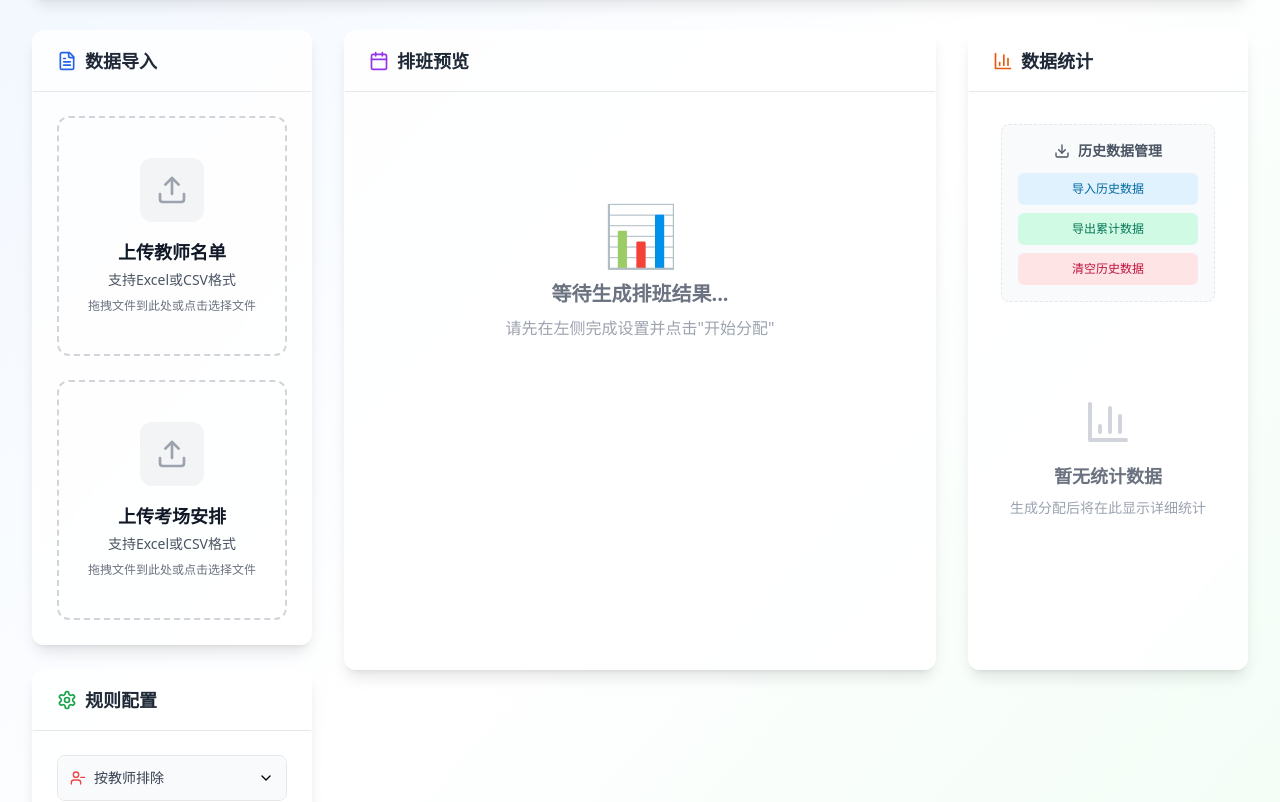
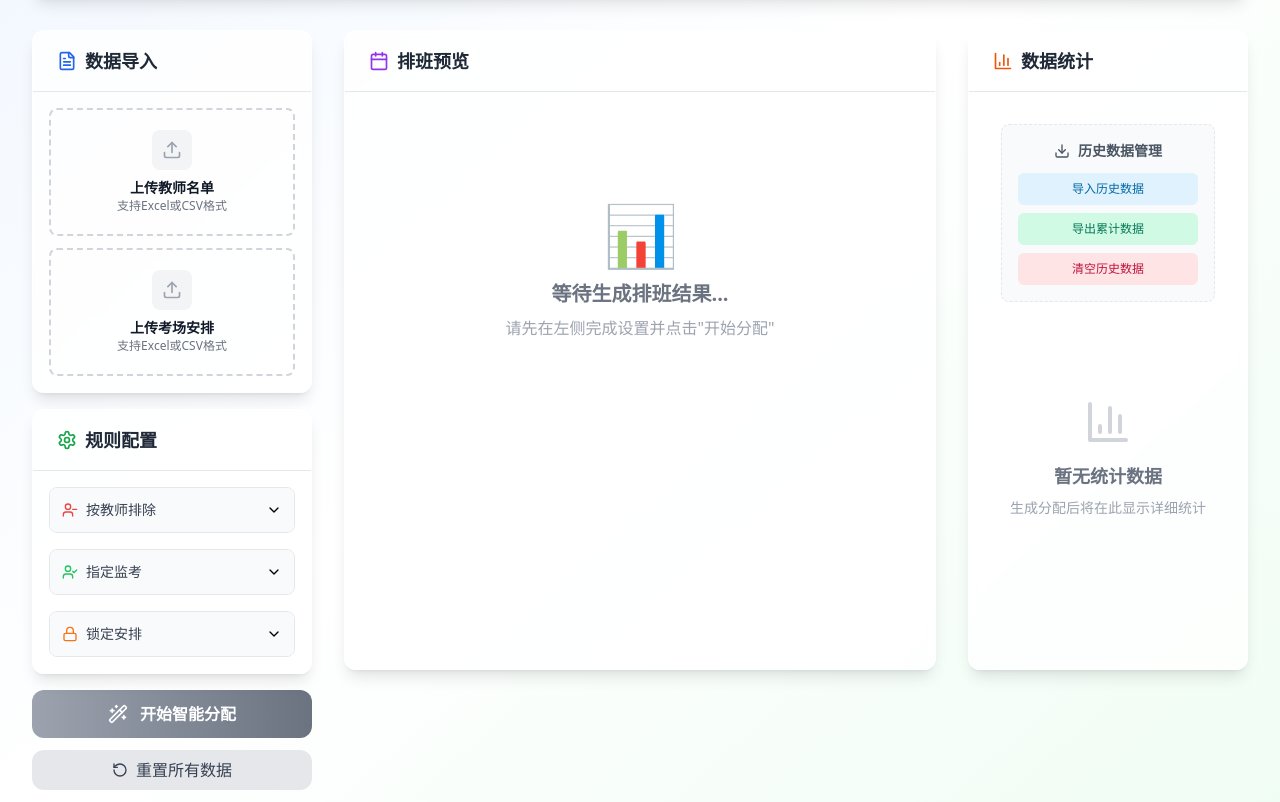
Before and after one commit to ZhiquAI/Smart-Proctoring-Schedule-System, a React (Vite) app: page / in a window 1280 px wide. Shown: the part 300-1102 px from the top of the page. Built offline with nearby package versions, Linux system fonts and the light colour scheme.

Commit message:
压缩数据导入区域高度，优化布局比例

```diff
--- a/src/App.tsx
+++ b/src/App.tsx
@@ -242,25 +242,28 @@ function App() {
         {/* Main Content */}
         <div className="grid grid-cols-12 gap-8">
           {/* Left Panel - Settings */}
-          <div className="col-span-12 lg:col-span-3 space-y-6">
-            {/* File Upload Card */}
+          <div className="col-span-12 lg:col-span-3 space-y-4">
+            {/* File Upload Card - Compressed */}
             <Card
               title="数据导入"
               icon={<FileText className="w-5 h-5 text-blue-600" />}
               className="h-fit"
+              padding="sm"
             >
-              <div className="space-y-6">
+              <div className="space-y-3">
                 <FileUpload type="teacher" onDataLoaded={handleTeacherData} />
                 <FileUpload type="schedule" onDataLoaded={handleScheduleData} />
               </div>
             </Card>
 
-            {/* Rules Configuration Card */}
+            {/* Rules Configuration Card - Compressed */}
             <Card
               title="规则配置"
               icon={<Settings className="w-5 h-5 text-green-600" />}
-              className="h-fit"
+              className="flex-1"
+              padding="sm"
             >
+              <div className="max-h-[calc(80vh-280px)] overflow-y-auto">
                 <RulesPanel
                   teachers={teachers}
                   sessions={sessions}
@@ -270,24 +273,25 @@ function App() {
                   onAddExclusion={addTeacherExclusion}
                   onRemoveExclusion={removeTeacherExclusion}
                 />
+              </div>
             </Card>
 
             {/* Action Buttons */}
-            <div className="space-y-4">
+            <div className="space-y-3">
               <button
                 onClick={handleGenerateAssignments}
                 disabled={!canGenerate || isLoading}
-                className="w-full bg-gradient-to-r from-blue-500 to-purple-600 hover:from-blue-600 hover:to-purple-700 text-white font-bold py-4 px-6 rounded-xl transition-all shadow-lg hover:shadow-xl disabled:from-gray-400 disabled:to-gray-500 disabled:cursor-not-allowed disabled:shadow-none flex items-center justify-center gap-3 text-lg"
+                className="w-full bg-gradient-to-r from-blue-500 to-purple-600 hover:from-blue-600 hover:to-purple-700 text-white font-bold py-3 px-6 rounded-xl transition-all shadow-lg hover:shadow-xl disabled:from-gray-400 disabled:to-gray-500 disabled:cursor-not-allowed disabled:shadow-none flex items-center justify-center gap-3"
               >
-                <Wand2 className="w-6 h-6" />
+                <Wand2 className="w-5 h-5" />
                 <span>{isLoading ? '分配中...' : '开始智能分配'}</span>
               </button>
 
               <button
                 onClick={() => setShowResetModal(true)}
-                className="w-full bg-gray-200 hover:bg-gray-300 text-gray-700 font-medium py-3 px-6 rounded-xl transition-all flex items-center justify-center gap-2"
+                className="w-full bg-gray-200 hover:bg-gray-300 text-gray-700 font-medium py-2 px-6 rounded-xl transition-all flex items-center justify-center gap-2"
               >
-                <RotateCcw className="w-5 h-5" />
+                <RotateCcw className="w-4 h-4" />
                 <span>重置所有数据</span>
               </button>
             </div>
--- a/src/components/FileUpload.tsx
+++ b/src/components/FileUpload.tsx
@@ -96,11 +96,11 @@ const FileUpload: React.FC<FileUploadProps> = ({ type, onDataLoaded, className =
   const hasData = uploadedFile && processingResult?.data.length > 0;
 
   return (
-    <div className={`space-y-4 ${className}`}>
-      {/* File Drop Zone */}
+    <div className={`space-y-2 ${className}`}>
+      {/* File Drop Zone - Compressed */}
       <div
         className={`
-          relative border-2 border-dashed rounded-xl p-6 transition-all duration-300 cursor-pointer group
+          relative border-2 border-dashed rounded-lg p-3 transition-all duration-300 cursor-pointer group
           ${isDragOver
             ? 'border-blue-400 bg-blue-50 scale-105 shadow-lg'
             : hasData
@@ -123,26 +123,20 @@ const FileUpload: React.FC<FileUploadProps> = ({ type, onDataLoaded, className =
         />
 
         {isLoading ? (
-          <div className="flex items-center justify-center gap-3 py-4">
-            <LoadingSpinner size="md" />
-            <div className="text-center">
-              <p className="text-sm font-medium text-gray-700">处理中...</p>
-              <p className="text-xs text-gray-500 mt-1">正在解析文件内容</p>
-            </div>
+          <div className="flex items-center justify-center gap-2 py-2">
+            <LoadingSpinner size="sm" />
+            <span className="text-xs text-gray-600">处理中...</span>
           </div>
         ) : uploadedFile ? (
           <div className="flex items-center justify-between">
-            <div className="flex items-center gap-4">
-              <div className="w-12 h-12 bg-green-100 rounded-lg flex items-center justify-center">
-                <CheckCircle className="w-6 h-6 text-green-600" />
+            <div className="flex items-center gap-2">
+              <div className="w-8 h-8 bg-green-100 rounded-md flex items-center justify-center">
+                <CheckCircle className="w-4 h-4 text-green-600" />
               </div>
               <div>
-                <p className="text-sm font-semibold text-gray-900">{uploadedFile.name}</p>
-                <p className="text-xs text-gray-600 mt-1">
-                  已成功加载 <span className="font-medium text-green-600">{processingResult?.data.length || 0}</span> 条记录
-                </p>
-                <p className="text-xs text-gray-500">
-                  文件大小: {(uploadedFile.size / 1024).toFixed(1)} KB
+                <p className="text-xs font-semibold text-gray-900 truncate max-w-32">{uploadedFile.name}</p>
+                <p className="text-xs text-green-600">
+                  {processingResult?.data.length || 0} 条记录
                 </p>
               </div>
             </div>
@@ -151,43 +145,40 @@ const FileUpload: React.FC<FileUploadProps> = ({ type, onDataLoaded, className =
                 e.stopPropagation();
                 handleRemove();
               }}
-              className="p-2 rounded-lg hover:bg-red-100 text-red-500 transition-colors group"
+              className="p-1 rounded-md hover:bg-red-100 text-red-500 transition-colors"
               title="移除文件"
             >
-              <X className="w-5 h-5 group-hover:scale-110 transition-transform" />
+              <X className="w-3 h-3" />
             </button>
           </div>
         ) : (
-          <div className="flex flex-col items-center gap-4 py-4">
-            <div className="w-16 h-16 bg-gray-100 rounded-xl flex items-center justify-center group-hover:bg-blue-100 transition-colors">
-              <Upload className="w-8 h-8 text-gray-400 group-hover:text-blue-500 transition-colors" />
+          <div className="flex flex-col items-center gap-2 py-2">
+            <div className="w-10 h-10 bg-gray-100 rounded-lg flex items-center justify-center group-hover:bg-blue-100 transition-colors">
+              <Upload className="w-5 h-5 text-gray-400 group-hover:text-blue-500 transition-colors" />
             </div>
             <div className="text-center">
-              <p className="text-lg font-semibold text-gray-900 mb-1">
+              <p className="text-sm font-semibold text-gray-900">
                 上传{currentConfig.label}
               </p>
-              <p className="text-sm text-gray-600 mb-2">{currentConfig.description}</p>
-              <p className="text-xs text-gray-500">
-                拖拽文件到此处或点击选择文件
-              </p>
+              <p className="text-xs text-gray-500">{currentConfig.description}</p>
             </div>
           </div>
         )}
 
         {/* Drag Overlay */}
         {isDragOver && (
-          <div className="absolute inset-0 bg-blue-500/10 border-2 border-blue-500 border-dashed rounded-xl flex items-center justify-center">
+          <div className="absolute inset-0 bg-blue-500/10 border-2 border-blue-500 border-dashed rounded-lg flex items-center justify-center">
             <div className="text-center">
-              <Upload className="w-12 h-12 text-blue-500 mx-auto mb-2" />
-              <p className="text-blue-700 font-medium">释放文件以上传</p>
+              <Upload className="w-8 h-8 text-blue-500 mx-auto mb-1" />
+              <p className="text-blue-700 font-medium text-xs">释放文件以上传</p>
             </div>
           </div>
         )}
       </div>
 
-      {/* Processing Results */}
+      {/* Processing Results - Compressed */}
       {processingResult && (
-        <div className="space-y-3">
+        <div className="space-y-1">
           {processingResult.errors.length > 0 && (
             <Alert
               type="error"
```
Lines whose indentation alone changed are shown as unchanged.
